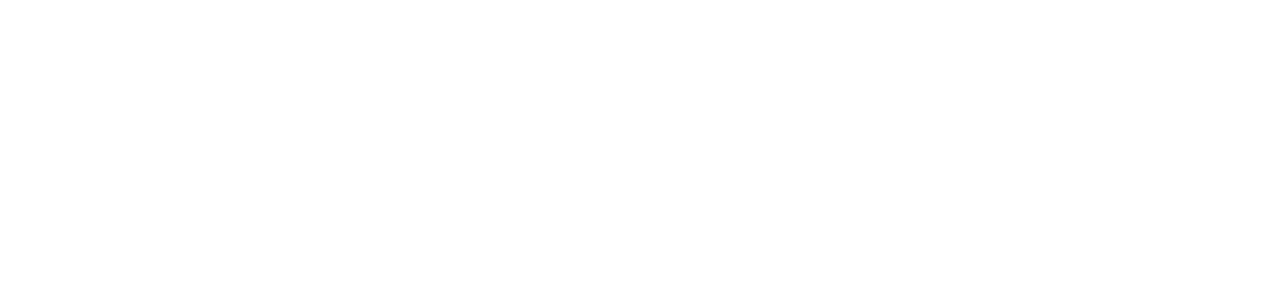
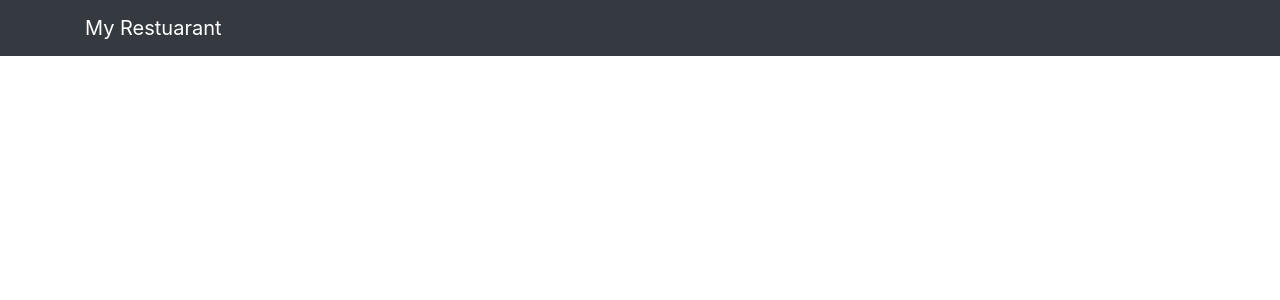
Before and after one commit to Saurav-create/my-restuarant, a React (Create React App) app: page / in a window 1280 px wide. Shown: the top 300 px of the page. Built offline with nearby package versions, Linux system fonts and the light colour scheme.

Commit message:
navigation bar using reactstrap

```diff
--- a/src/components/header/Header.js
+++ b/src/components/header/Header.js
@@ -1,11 +1,11 @@
 import React from 'react';
+import Navigation from './Navigation';
 
-
-const Header=()=>{
-    return(
-      <div>
-
-      </div>
+const Header = () => {
+    return (
+        <div>
+            <Navigation />
+        </div>
     );
 }
 
--- /dev/null
+++ b/src/components/header/Navigation.js
@@ -0,0 +1,18 @@
+import React from 'react';
+import { Navbar, NavbarBrand } from 'reactstrap';
+
+
+const Navigation = () => {
+    return (
+        <div>
+            <Navbar dark color='dark'>
+                <div className='container'>
+                    <NavbarBrand href='/'>My Restuarant</NavbarBrand>
+                </div>
+            </Navbar>
+        </div>
+
+    );
+}
+
+export default Navigation;
```
